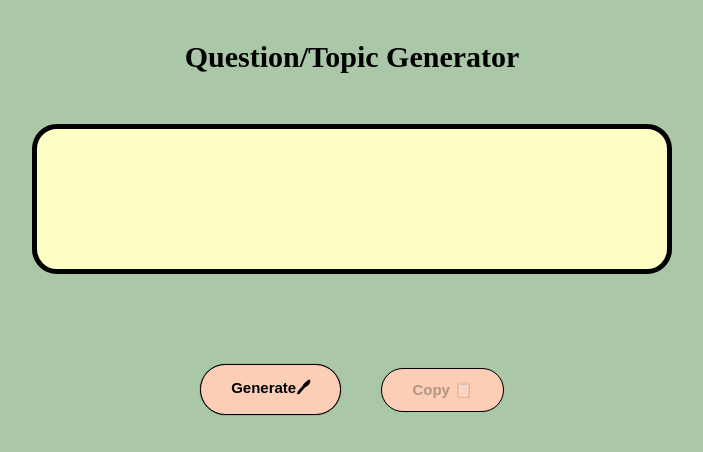
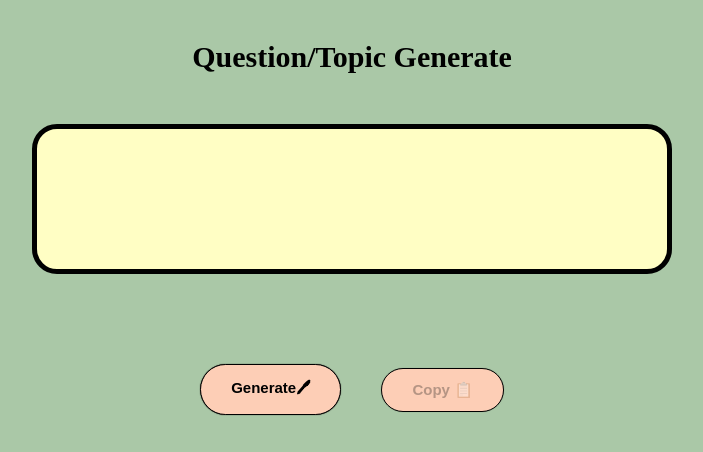
Before and after one commit to ljaygithub/topic-question, a plain HTML site: page index.html in a window 1280 px wide. Shown: the top 452 px of the page, without its empty margins (288-991 px from the left). Drawn offline with Linux system fonts and the light colour scheme.

Commit message:
Update index.html

```diff
--- a/index.html
+++ b/index.html
@@ -10,7 +10,7 @@
 </head>
 
 <body>
-    <h1>Question/Topic Generator</h1>
+    <h1>Question/Topic Generate</h1>
 
     <div class="container">
         <p class="geneate" id="topic"></p>
```
